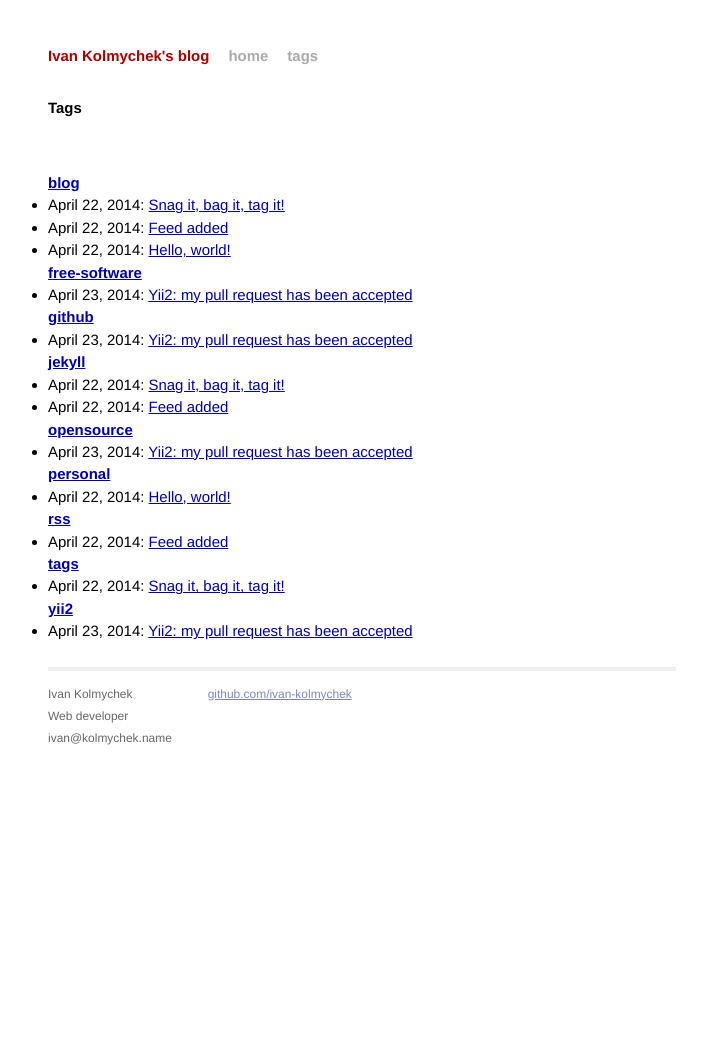
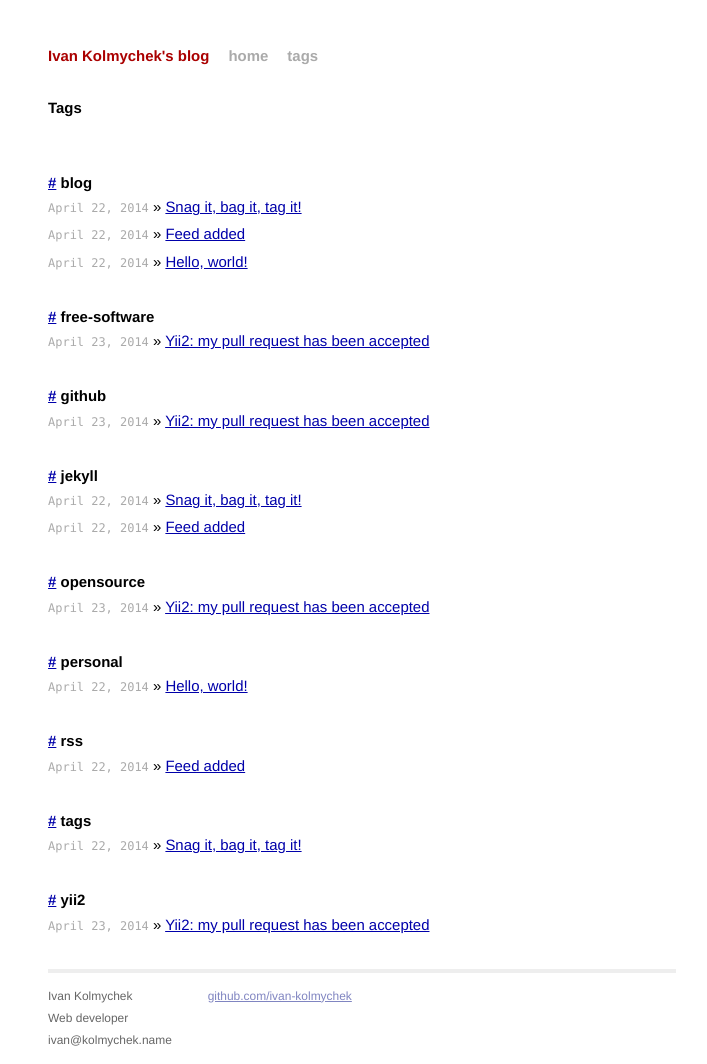
Before and after one commit to ivan-kolmychek/ivan-kolmychek.github.io, a Jekyll site: the page built from tags/index.html, in a window 1280 px wide. Shown: the whole page, without its empty margins (278-985 px from the left). Built offline with Jekyll 4.4.1, drawn with Linux system fonts in a browser that asks for light colours; Markdown is read by kramdown in place of the engine named in the settings; before the commit the page ends 945 px from its top, so only the background shows below that.

Commit message:
tags page improved

```diff
--- a/_includes/postlistitem.html
+++ b/_includes/postlistitem.html
@@ -1 +1 @@
-{{ post.date | date: "%B %d, %Y" }}: <a href="{{ post.url }}">{{ post.title }}</a>
+<span>{{ post.date | date: "%B %d, %Y" }}</span> &raquo; <a href="{{ post.url }}">{{ post.title }}</a>
--- a/tags/index.html
+++ b/tags/index.html
@@ -14,12 +14,10 @@
 {% assign sortedtags = tags | split:' ' | sort %}
 
 {% for tag in sortedtags %}
-  <h3 id="{{ tag }}"><a href="#{{ tag }}">{{ tag }}</a></h3>
-  <ul>
+  <h2 id="{{ tag }}"><a href="#{{ tag }}">#</a> {{ tag }}</h2>
+  <ul class="posts">
   {% for post in site.tags[tag] %}
-    <li>
-      {% include postlistitem.html %}
-    </li>
+    <li>{% include postlistitem.html %}
   {% endfor %}
   </ul>
 {% endfor %}
```
